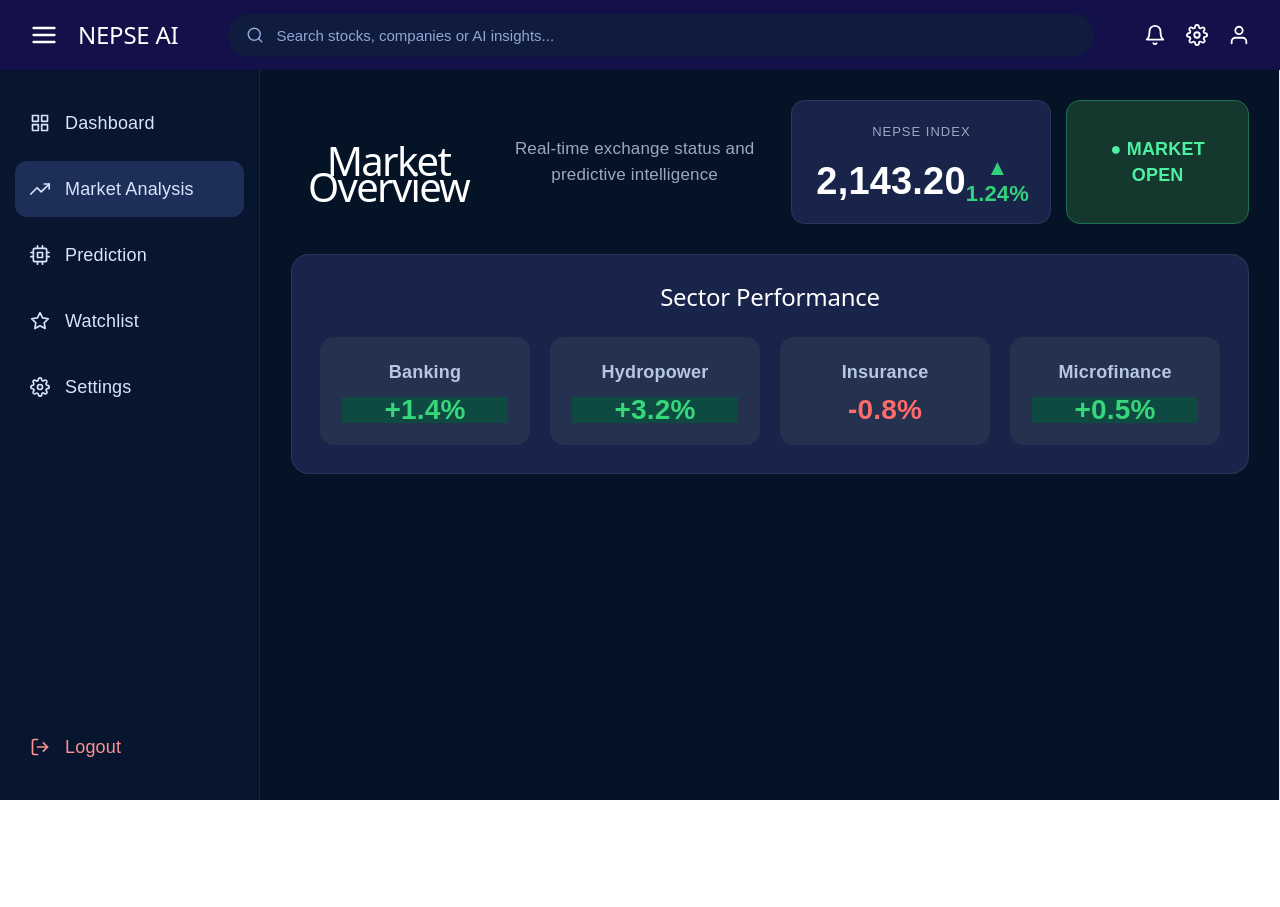
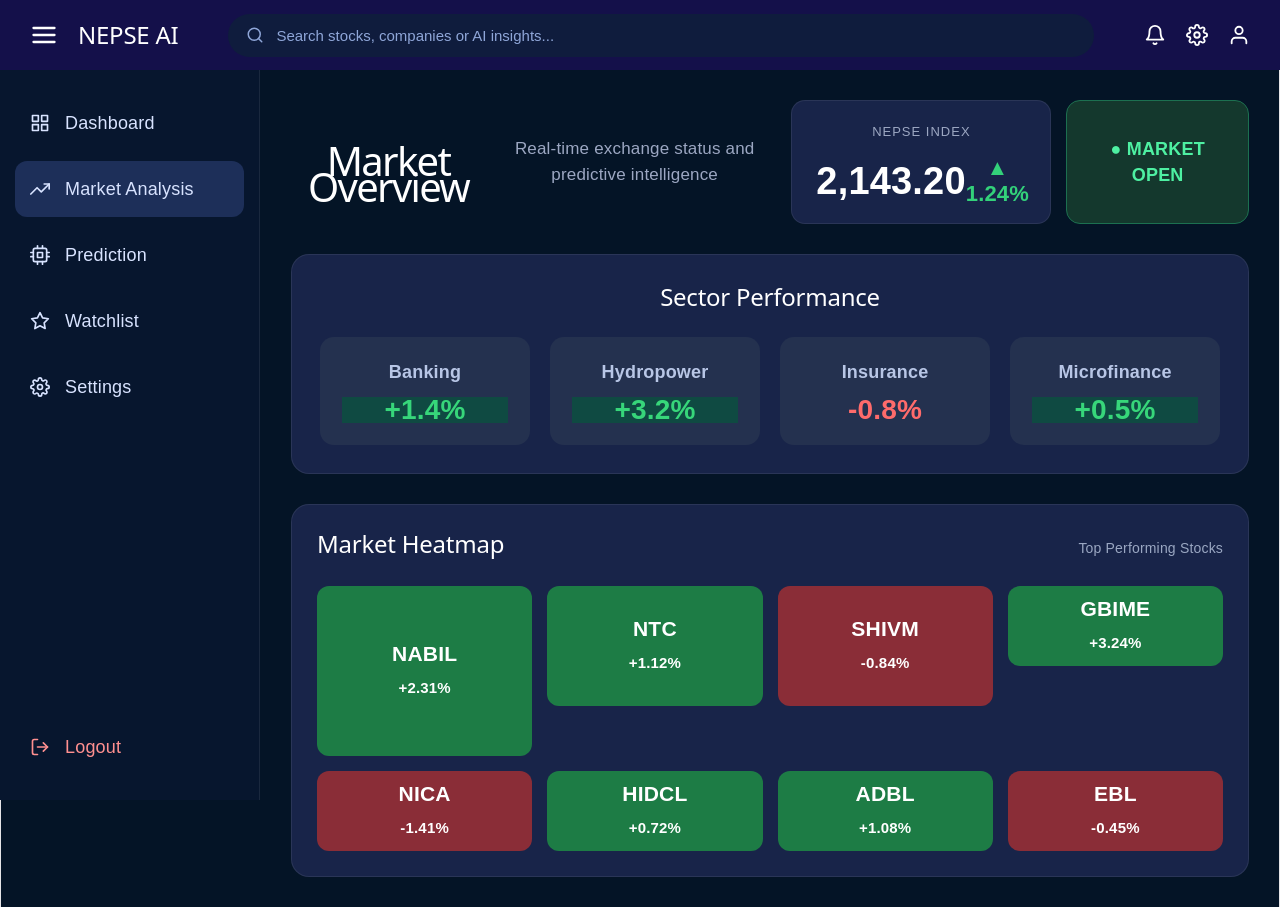
Before and after one commit to prem231631/NEPSE-AI-Web-Application, a React (Vite) app: page /marketAnalysis in a window 1280 px wide. Before the commit the page ends 800 px from the top, so only its background shows below. Built offline with nearby package versions, Linux system fonts and the light colour scheme.

Commit message:
Imported in market analysis

```diff
--- a/src/components/Market Analysis/MarketHeatmap.jsx
+++ b/src/components/Market Analysis/MarketHeatmap.jsx
@@ -1,4 +1,4 @@
-import "../styles/Market Analysis/marketHeatmap.css";
+import "../../styles/Market Analysis/marketHeatmap.css";
 
 const heatmapData = [
   { symbol: "NABIL", change: "+2.31%", positive: true, size: "large" },
--- a/src/components/Market Analysis/RecentEvents.jsx
+++ b/src/components/Market Analysis/RecentEvents.jsx
@@ -0,0 +1,4 @@
+function RecentEvents(){
+
+}
+export default RecentEvents;
--- a/src/pages/MarketAnalysis.jsx
+++ b/src/pages/MarketAnalysis.jsx
@@ -5,6 +5,8 @@ import DashboardNavbar from "../components/DashboardNavbar";
 
 import MarketHeader from "../components/Market Analysis/MarketHeader";
 import SectorPerformance from "../components/Market Analysis/SectorPerformance";
+import MarketHeatmap from "../components/Market Analysis/MarketHeatmap";
+import RecentEvents from "../components/Market Analysis/RecentEvents";
 
 import "../styles/dashboard.css";
 import "../styles/Market Analysis/marketAnalysis.css";
@@ -29,6 +31,12 @@ function MarketAnalysis() {
           <MarketHeader />
 
           <SectorPerformance />
+
+          <div className="market-middle">
+            <MarketHeatmap/>
+
+            <RecentEvents/>
+          </div>
         </div>
       </div>
     </div>
--- a/src/styles/Market Analysis/marketAnalysis.css
+++ b/src/styles/Market Analysis/marketAnalysis.css
@@ -1,3 +1,10 @@
 .market-analysis{
     padding:30px;
 }
+
+.market-middle{
+    display:flex;
+    gap:25px;
+    margin-top:30px;
+    align-items:flex-start;
+}
```
